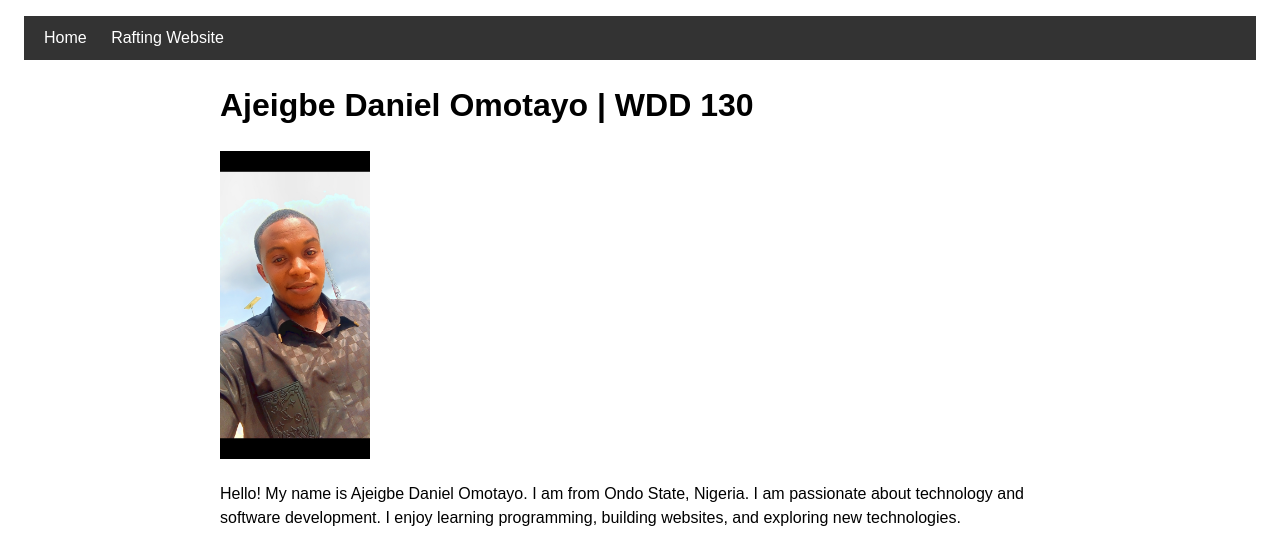
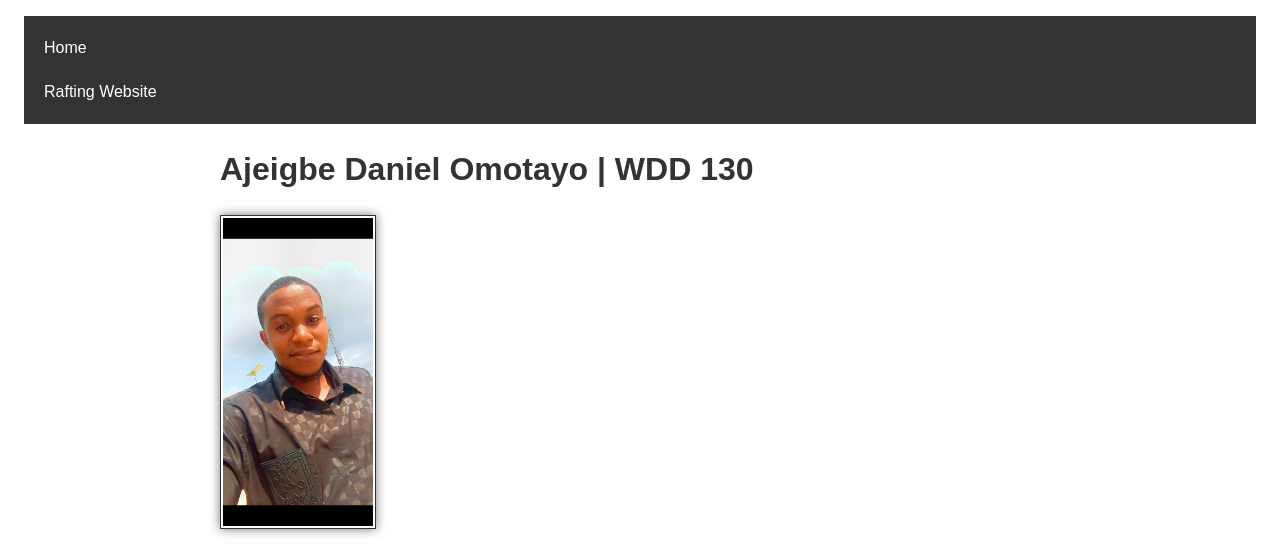
Before and after one commit to wdd130-pathway/wdd130, a plain HTML site: page index.html in a window 1280 px wide. Shown: the top 547 px of the page. Drawn offline with Linux system fonts and the light colour scheme.

Commit message:
Update styles.css

```diff
--- a/styles/styles.css
+++ b/styles/styles.css
@@ -21,6 +21,12 @@ nav a {
     color: white;
     padding: 10px;
     text-decoration: none;
+    display: block;
+}
+
+/* Main heading */
+h1 {
+    color: #333333;
 }
 
 /* Main content */
@@ -33,6 +39,9 @@ main {
 main img {
     width: 150px;
     height: auto;
+    border: 1px solid #333333;
+    padding: 2px;
+    box-shadow: 0 0 10px #777777;
 }
 
 /* Paragraph */
```
